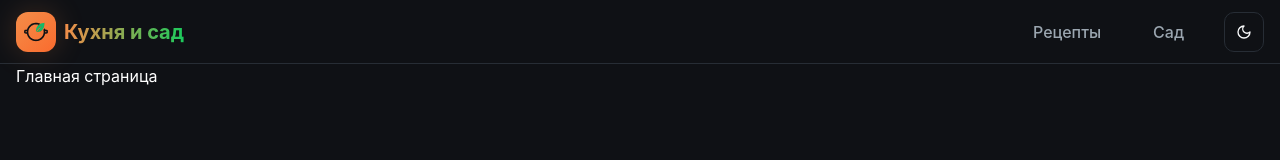
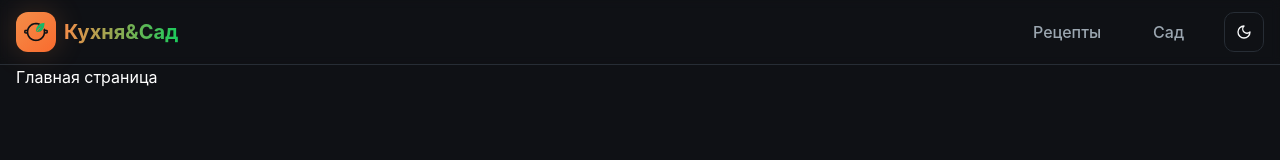
Before and after one commit to Missisol/kitchen-and-garden, a Vue app in the folder frontend/: page / in a window 1280 px wide. Shown: the top 160 px of the page. Built offline with nearby package versions, Linux system fonts and the light colour scheme.

Commit message:
updated header styles

```diff
--- a/frontend/src/assets/styles/base.css
+++ b/frontend/src/assets/styles/base.css
@@ -1,61 +1,9 @@
-/* color palette from <https://github.com/vuejs/theme> */
 :root {
-  --vt-c-white: #ffffff;
-  --vt-c-white-soft: #f8f8f8;
-  --vt-c-white-mute: #f2f2f2;
-
-  --vt-c-black: #181818;
-  --vt-c-black-soft: #222222;
-  --vt-c-black-mute: #282828;
-
-  --vt-c-indigo: #2c3e50;
-
-  --vt-c-divider-light-1: rgba(60, 60, 60, 0.29);
-  --vt-c-divider-light-2: rgba(60, 60, 60, 0.12);
-  --vt-c-divider-dark-1: rgba(84, 84, 84, 0.65);
-  --vt-c-divider-dark-2: rgba(84, 84, 84, 0.48);
-
-  --vt-c-text-light-1: var(--vt-c-indigo);
-  --vt-c-text-light-2: rgba(60, 60, 60, 0.66);
-  --vt-c-text-dark-1: var(--vt-c-white);
-  --vt-c-text-dark-2: rgba(235, 235, 235, 0.64);
-
-
-
-
-
-
-  --c-white: hsl(0, 0%, 100%);
-  --c-white-soft: hsl(0, 0%, 90%);
-
-  --c-orange: hsl(19, 70%, 59%);
-  --c-orange-soft-1: hsl(19, 70%, 69%);
-  --c-orange-light-1: hsl(38, 60%, 52%);
-
-  /* --c-orange-soft-2: hsl(45, 100%, 74%);
-  --c-orange-soft-3: #decd9c; */
-
-  --c-green:hsla(160, 100%, 37%);
-  --c-green-soft: hsla(160, 50%, 37%);
-
-  --c-black: hsl(240, 1%, 15%);
-  --c-black-1: hsl(0, 0%, 9%);
-  --c-black-2: hsl(0, 0%, 13%);
-  --c-black-3: hsl(0, 0%, 18%);
-  --c-black-4: hsl(60, 1%, 15%);
-
-  --c-text-light-1: var(--c-black);
-  --c-text-light-2: hsla(0, 0%, 100%, 0.64);
-
-  --c-text-dark-1: var(--c-white-soft);
-  --c-text-dark-2: hsl(0, 0%, 62%);
-
-
   --section-gap: 160px;
   --maxContainer: 1320px;
+  --radius: 0.75rem;
 
-
-    /* new styles*/
+    /* colors */
     --background: hsl(0 0% 100%);
     --foreground: hsl(222.2 84% 4.9%);
 
@@ -84,7 +32,6 @@
     --input: hsl(214.3 31.8% 91.4%);
     --ring: hsl(24 88% 62%);
 
-    --radius: 0.75rem;
 
     --gradient-primary: linear-gradient(135deg, hsl(24 88% 62%), hsl(18 95% 58%));
     --gradient-secondary: linear-gradient(135deg, hsl(142 76% 45%), hsl(158 80% 48%));
@@ -95,8 +42,7 @@
 
     --transition-smooth: all 0.3s cubic-bezier(0.4, 0, 0.2, 1);
 
-
-
+    /* colors dark */
     --background-dark: hsl(216 15% 7%);
     --foreground-dark: hsl(210 20% 98%);
 
@@ -129,59 +75,7 @@
     --shadow-card-dark: 0 8px 32px hsl(216 30% 4% / 0.4);
 }
 
-/* semantic color variables for this project */
-/* :root {
-  --color-background: var(--vt-c-white);
-  --color-background-soft: var(--vt-c-white-soft);
-  --color-background-mute: var(--vt-c-white-mute);
-
-  --color-border: var(--vt-c-divider-light-2);
-  --color-border-hover: var(--vt-c-divider-light-1);
-
-  --color-heading: var(--vt-c-text-light-1);
-  --color-text: var(--vt-c-text-light-1);
-
-} */
-
-/* @media (prefers-color-scheme: dark) {
   :root {
-    --color-background: var(--c-black-1);
-    --color-background-soft: var(--c-black-2);
-    --color-background-mute: var(--vt-c-black-mute);
-
-    --color-border: var(--c-orange);
-    --color-border-hover: var(--vt-c-divider-dark-1);
-
-    --color-heading: var(--c-text-dark-1);
-    --color-text: var(--c-text-dark-2);
-    --color-text-soft: var(--c-text-dark-1);
-
-    --color-button: var(--c-orange);
-    --color-button-hover: var(--c-orange-soft-1);
-    --color-button-shadow: var(--c-orange-light-1);
-
-    --color-accent: var(--c-orange);
-  }
-} */
-
-  :root {
-/*     --color-background-soft: var(--c-black-2);
-    --color-background-mute: var(--vt-c-black-mute);
-
-    --color-border: light-dark(var(--border), var(--border-dark));
-    --color-border-hover: var(--vt-c-divider-dark-1);
-
-    --color-heading: var(--c-text-dark-1);
-    --color-text: var(--c-text-dark-2);
-    --color-text-soft: var(--c-text-dark-1);
-
-    --color-button: var(--c-orange);
-    --color-button-hover: var(--c-orange-soft-1);
-    --color-button-shadow: var(--c-orange-light-1);
-
-    --color-accent: var(--c-orange); */
-
-
     --color-background: light-dark(var(--background), var(--background-dark));
     --color-foreground: light-dark(var(--foreground), var(--foreground-dark));
 
@@ -271,8 +165,8 @@ body {
   grid-column: full;
 }
 
-/* .container-inner {
-  --full: minmax(1rem, 1fr);
+.container-inner {
+  --full: minmax(0, 1fr);
   --inner: minmax(0, var(--maxContainer));
   display: grid;
   grid-template-columns: var(--full)
@@ -282,4 +176,4 @@ body {
 
 .container-inner > * {
   grid-column: inner;
-} */
+}
--- a/frontend/src/components/common/CommonHeader.vue
+++ b/frontend/src/components/common/CommonHeader.vue
@@ -30,8 +30,9 @@ watch(() => route.name, () => {
 </script>
 
 <template>
-  <div class="full">
+  <div class="full full-header">
     <header class="container-inner header">
+      <div class="header__container">
         <RouterLink
           to="/"
           class="logo__container"
@@ -39,9 +40,9 @@ watch(() => route.name, () => {
           <div class="logo">
             <IconLogo />
           </div>
-        <span class="logo__text">Кухня и сад</span>
+          <span class="logo__text">Кухня&Сад</span>
         </RouterLink>
-      <div class="header__container">
+        <div class="header__right">
           <nav class="nav">
             <RouterLink
               v-for="item in mainMenu"
@@ -54,25 +55,35 @@ watch(() => route.name, () => {
             <IconMoon />
           </button>
         </div>
+      </div>
     </header>
   </div>
 </template>
 
 <style scoped>
+.full-header {
+  position: sticky;
+  top: 0px;
+  backdrop-filter: blur(4px);
+  border-bottom: 1px solid var(--color-border);
+}
+
 .header {
+  padding-inline: 1rem;
+  height: 4rem;
+}
+
+.header__container {
   display: flex;
   justify-content: space-between;
+  align-items: center;
   gap: 1rem;
-  border-bottom: 1px solid var(--color-border);
-  padding-inline: 1rem;
-  /* padding: 1rem; */
-  height: 4rem;
+  width: 100%;
 }
 
 .logo__container {
   display: flex;
   gap: .5rem;
-  align-items: center;
   text-decoration: none;
 }
 
@@ -103,24 +114,26 @@ watch(() => route.name, () => {
 }
 
 .logo__text {
+  align-self: center;
   font-size: 1.25rem;
   font-weight: 700;
+  text-wrap: nowrap;
   color: transparent;
   background-clip: text;
   background-image: linear-gradient(to right, var(--color-primary), var(--color-secondary));
 }
 
-.header__container {
+.header__right {
   display: flex;
   gap: 1rem;
-  align-items: center;
+  height: 40px;
 }
 
 .nav {
   display: flex;
   gap: .25rem;
   justify-content: center;
-  align-items: center;
+  /* align-items: center; */
 
   & a {
     color: var(--color-muted-foreground);
@@ -129,7 +142,6 @@ watch(() => route.name, () => {
     padding: 0.5rem 1.5rem;
     border-radius: var(--radius);
     transition: var(--transition-smooth);
-    height: 40px;
   }
 
   & a:hover {
@@ -153,7 +165,6 @@ watch(() => route.name, () => {
   justify-content: center;
   align-items: center;
   width: 40px;
-  height: 40px;
   font-size: 0.875rem;
   font-weight: 500;
   background: var(--color-background);
```
Lines whose indentation alone changed are shown as unchanged.
